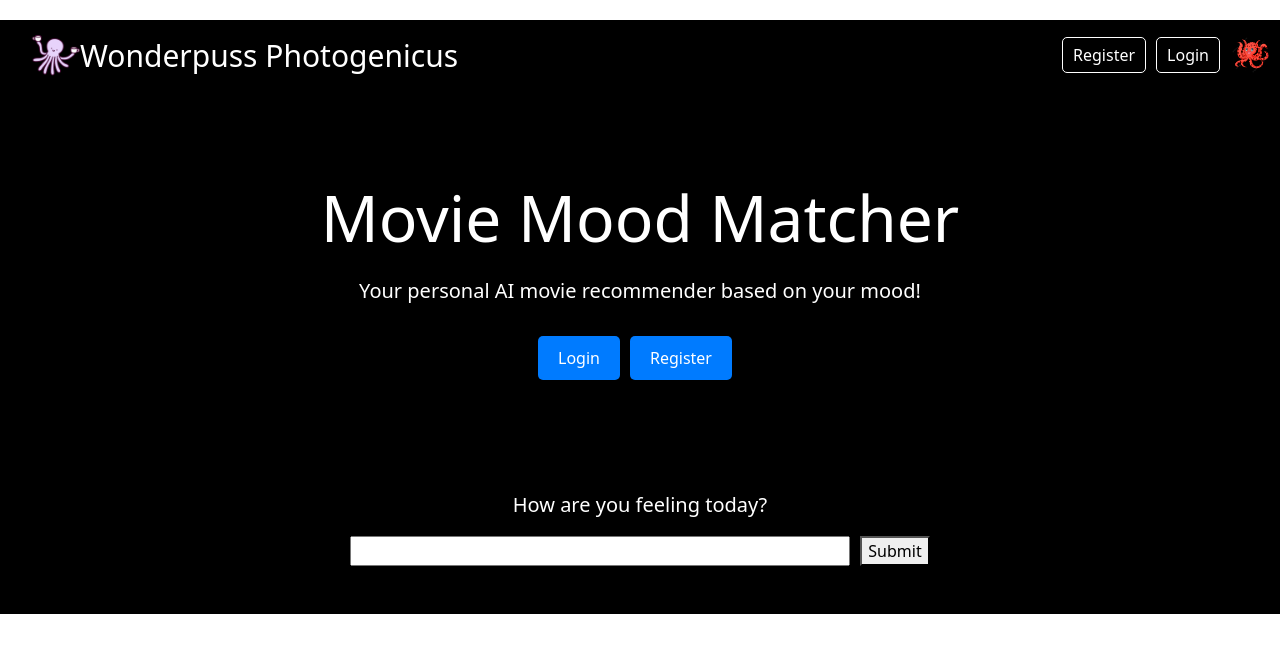
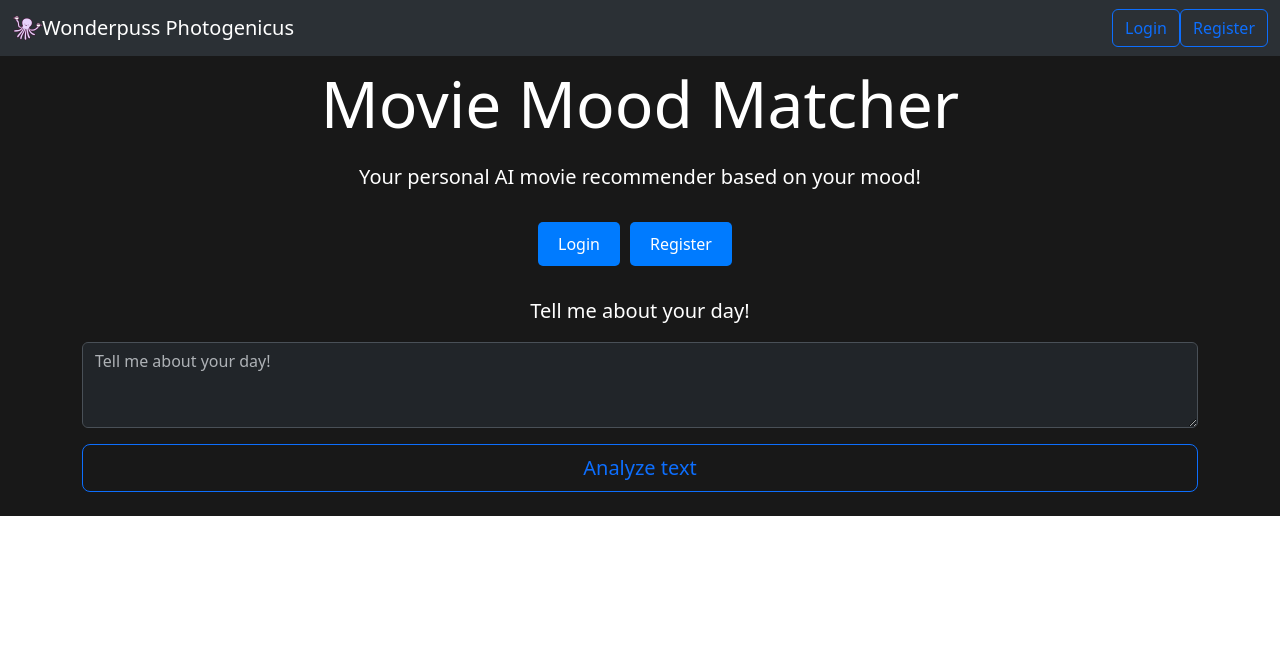
Before and after one commit to Team-Wonderpuss-Photogenicus/scratch-project, a React app: page / in a window 1280 px wide. Shown: the top 652 px of the page. Built offline with nearby package versions, Linux system fonts and the light colour scheme.

Commit message:
ui changes

```diff
--- a/src/components/MovieRec.jsx
+++ b/src/components/MovieRec.jsx
@@ -1,19 +1,24 @@
-import React from "react";
-import styles from "../stylesheet/styles.scss";
-import right from "../assets/right.jpeg";
+import React from 'react';
+import styles from '../stylesheet/styles.scss';
+import right from '../assets/right.jpeg';
+import Container from 'react-bootstrap/Container';
 
 const MovieRec = () => {
   return (
-    <div className="recContainer">
-      <div className="center">
-        <h1 className="recTitle">Movie Mood Matcher</h1>
-        <p className="description">Your personal AI movie recommender based on your mood!</p>
-        <div className="recButtons">
-          <button className="recButton">Login</button>
-          <button className="recButton">Register</button>
+    <Container>
+      <div className='recContainer'>
+        <div className='center'>
+          <h1 className='recTitle'>Movie Mood Matcher</h1>
+          <p className='description'>
+            Your personal AI movie recommender based on your mood!
+          </p>
+          <div className='recButtons'>
+            <button className='recButton'>Login</button>
+            <button className='recButton'>Register</button>
+          </div>
         </div>
       </div>
-    </div>
+    </Container>
   );
 };
 
--- a/src/components/Navbar.jsx
+++ b/src/components/Navbar.jsx
@@ -2,10 +2,17 @@ import React from 'react';
 import styles from '../stylesheet/styles.scss';
 import logoImg from '../assets/giphy.gif';
 import profileImg from '../assets/profile.png';
+import Button from 'react-bootstrap/Button';
+import Container from 'react-bootstrap/Container';
+import Form from 'react-bootstrap/Form';
+import Nav from 'react-bootstrap/Nav';
+import Navbar from 'react-bootstrap/Navbar';
+import NavDropdown from 'react-bootstrap/NavDropdown';
 
-const Navbar = () => {
+const NavbarF = () => {
   return (
-    <div className='navbar'>
+    <>
+      {/* <div className='navbar'>
         <div className='logoContainer'>
           <img src={logoImg} alt='logo' className='logo' />
         </div>
@@ -15,8 +22,41 @@ const Navbar = () => {
           <button className='login'>Login</button>
           <img src={profileImg} alt='profile' className='profileImg' />
         </div>
-    </div>
+      </div> */}
+      <Navbar
+        bg='dark'
+        data-bs-theme='dark'
+        expand='lg'
+        className='bg-body-tertiary'
+      >
+        <Container fluid>
+          <Navbar.Brand href='#'>
+            {' '}
+            <img
+              alt=''
+              src={logoImg}
+              width='30'
+              height='30'
+              className='d-inline-block align-top'
+            />
+            Wonderpuss Photogenicus
+          </Navbar.Brand>
+          <Navbar.Toggle aria-controls='navbarScroll' />
+          <Navbar.Collapse id='navbarScroll'>
+            <Nav
+              className='me-auto my-2 my-lg-0'
+              style={{ maxHeight: '100px' }}
+              navbarScroll
+            ></Nav>
+            <Form className='d-flex'>
+              <Button variant='outline-primary'>Login</Button>
+              <Button variant='outline-primary'>Register</Button>
+            </Form>
+          </Navbar.Collapse>
+        </Container>
+      </Navbar>
+    </>
   );
 };
 
-export default Navbar;
+export default NavbarF;
--- a/src/components/Question.jsx
+++ b/src/components/Question.jsx
@@ -1,36 +1,43 @@
-import React, { useState } from "react";
-import styles from "../stylesheet/styles.scss";
+import React, { useState } from 'react';
+import styles from '../stylesheet/styles.scss';
+import Button from 'react-bootstrap/Button';
+import Form from 'react-bootstrap/Form';
+import Container from 'react-bootstrap/Container';
+import ButtonGroup from 'react-bootstrap/ButtonGroup';
+import ToggleButton from 'react-bootstrap/ToggleButton';
+import ToggleButtonGroup from 'react-bootstrap/ToggleButtonGroup';
 
 const Question = ({ recommend }) => {
-  const [userInput, setUserInput] = useState("");
-  const [answer, setAnswer] = useState("");
-  const [matchOrComfort, setMatchOrComfort] = useState("matching");
+  const [userInput, setUserInput] = useState('');
+  const [answer, setAnswer] = useState('');
+  const [matchOrComfort, setMatchOrComfort] = useState('matching');
   const [submitClick, setSubmitClick] = useState(false);
+  const [page, setPage] = useState(2);
 
   const handleSubmit = async (event) => {
-    console.log("in the first question handleSubmit");
+    console.log('in the first question handleSubmit');
     event.preventDefault();
     try {
       // const response = await axios.post("/api/emotions", {
       //   answer: "I am very happy today",
       //   params:{userInput},
       // });
-      console.log("userInput", userInput);
+      console.log('userInput', userInput);
       //const response = await axios.get("/api/");
-      const response = await fetch("/api/emotions", {
-        method: "POST",
+      const response = await fetch('/api/emotions', {
+        method: 'POST',
         headers: {
-          "Content-Type": "application/json",
+          'Content-Type': 'application/json',
         },
         body: JSON.stringify({ answer: userInput }),
       });
       if (!response.ok) {
-        throw new Error("error in emotion fetch");
+        throw new Error('error in emotion fetch');
       }
       const answer = await response.json();
       setSubmitClick(true);
-      console.log("response", response);
-      console.log("answer", answer);
+      console.log('response', response);
+      console.log('answer', answer);
       setAnswer(answer);
     } catch (error) {
       console.error(`Error in fetch first submit ${error}`);
@@ -42,18 +49,18 @@ const Question = ({ recommend }) => {
   };
 
   const handleSelect = async (event) => {
-    console.log("in the second question handleSelect");
+    console.log('in the second question handleSelect');
     setMatchOrComfort(event.target.value);
   };
 
   const handleRecommend = async () => {
-    console.log("in the handle recommend");
+    console.log('in the handle recommend');
     console.log(answer, matchOrComfort);
     try {
-      const response = await fetch("/api/movies", {
-        method: "POST",
+      const response = await fetch('/api/movies', {
+        method: 'POST',
         headers: {
-          "Content-Type": "application/json",
+          'Content-Type': 'application/json',
         },
         body: JSON.stringify({
           emotion: answer,
@@ -62,7 +69,32 @@ const Question = ({ recommend }) => {
         }),
       });
       const data = await response.json();
-      console.log("the data infrontend from backend", data);
+      console.log('the data infrontend from backend', data);
+      recommend(data);
+    } catch (error) {
+      console.error(`Error in the recommend movie ${error}`);
+    }
+  };
+
+  const handleNext = async () => {
+    console.log('in the handle recommend');
+    console.log(answer, matchOrComfort);
+    setPage(page + 1);
+    console.log('page', page);
+    try {
+      const response = await fetch('/api/movies', {
+        method: 'POST',
+        headers: {
+          'Content-Type': 'application/json',
+        },
+        body: JSON.stringify({
+          emotion: answer,
+          matchOrEscape: matchOrComfort,
+          page: page,
+        }),
+      });
+      const data = await response.json();
+      console.log('the data infrontend from backend', data);
       recommend(data);
     } catch (error) {
       console.error(`Error in the recommend movie ${error}`);
@@ -70,38 +102,71 @@ const Question = ({ recommend }) => {
   };
 
   return (
+    <Container>
       <div className='questionContainer'>
-      <p className='question'>How are you feeling today?</p>
+        <p className='question'>Tell me about your day!</p>
         <form onSubmit={handleSubmit}>
-        <input
-          type="text"
-          id="userInput"
+          <Form.Group
+            className='mb-3'
+            controlId='exampleForm.ControlTextarea1'
             value={userInput}
-          className="text"
             onChange={handleChange}
-          required
+          >
+            {/* <Form.Label>Example textarea</Form.Label> */}
+            <Form.Control
+              as='textarea'
+              rows={3}
+              placeholder='Tell me about your day!'
+              data-bs-theme='dark'
             />
-        <button type="submit" className="submit">
-          Submit
-        </button>
+          </Form.Group>
+          <div className='d-grid gap-2'>
+            <Button type='submit' variant='outline-primary' size='lg'>
+              Analyze text
+            </Button>
+          </div>
+          <br></br>
         </form>
         {submitClick && (
           <>
-          <p className="question">
-            Seems like you're feeling {answer}. Do you want to keep feeling that way or do you want to escape that feeling?
+            <p className='question'>
+              Seems like you're feeling {answer}. Do you want to keep feeling
+              that way or do you want to escape that feeling?
             </p>
-          <select value={matchOrComfort} onChange={handleSelect}>
-            <option value="matching">Match It</option>
-            <option value="escaping">Escape It</option>
-          </select>
-          <button onClick={handleRecommend} type="submit" className="submit">
-            Recommend
-          </button>
+            <Form.Select
+              aria-label='Default select example'
+              value={matchOrComfort}
+              onChange={handleSelect}
+              data-bs-theme='dark'
+            >
+              <option>Open this select menu</option>
+              <option value='matching'>Match It</option>
+              <option value='escaping'>Escape It</option>
+            </Form.Select>
+            {/* <select value={matchOrComfort} onChange={handleSelect}>
+              <option value='matching'>Match It</option>
+              <option value='escaping'>Escape It</option>
+            </select> */}
+            <div className='d-grid gap-2'>
+              <Button
+                onClick={handleRecommend}
+                type='submit'
+                variant='outline-primary'
+                size='lg'
+              >
+                Recommend Movies
+              </Button>
+            </div>
+
+            <div className='end'>
+              <Button variant='outline-primary' onClick={handleNext}>
+                Next Page
+              </Button>{' '}
+            </div>
           </>
         )}
-      <br />
-      <br />
       </div>
+    </Container>
   );
 };
 
--- a/src/stylesheet/styles.scss
+++ b/src/stylesheet/styles.scss
@@ -1,17 +1,17 @@
-@import "~bootstrap/scss/bootstrap";
+@import '~bootstrap/scss/bootstrap';
 
 .appContainer {
-  background-color: black;
+  background-color: #181818;
 }
 
-.navbar {
-  display: flex;
-  justify-content: space-between;
-  align-items: center;
-  padding: 10px;
-  color: #fff;
-  margin-top: 20px;
-}
+// .navbar {
+//   display: flex;
+//   justify-content: space-between;
+//   align-items: center;
+//   padding: 1px;
+//   color: #ffffff;
+//   // margin-top: 20px;
+// }
 
 .logoContainer {
   margin-left: 20px;
@@ -35,19 +35,19 @@
   align-items: center;
 }
 
-.login {
-  background-color: transparent;
-  color: #fff;
-  border: 1px solid #fff;
-  padding: 5px 10px;
-  border-radius: 5px;
-  margin-right: 10px;
-  cursor: pointer;
-}
+// .login {
+//   background-color: transparent;
+//   color: #ffffff;
+//   border: 1px solid #ffffff;
+//   padding: 5px 10px;
+//   border-radius: 5px;
+//   margin-right: 10px;
+//   cursor: pointer;
+// }
 
 .profileImg {
   width: 40px;
-  height: 40px;
+  height: 10px;
   border-radius: 50%;
 }
 
@@ -56,8 +56,8 @@
   justify-content: center;
   align-items: center;
   padding: 10px;
-  height: 50vh;
-  color: #fff;
+  height: 30vh;
+  color: #ffffff;
 }
 
 .center {
@@ -83,13 +83,13 @@
   margin-right: 10px;
   padding: 10px 20px;
   background-color: #007bff;
-  color: #fff;
+  color: #ffffff;
   border: none;
   border-radius: 5px;
   cursor: pointer;
 }
 .questionContainer {
-  color: white;
+  color: #ffffff;
   text-align: center;
 }
 
@@ -107,7 +107,7 @@
 
 .card {
   background-color: rgb(0 0 0/ 65%);
-  color: white;
+  color: #ffffff;
   border-radius: 8px;
   box-shadow: 0 2px 4px rgba(0, 0, 0, 0.1);
   margin-bottom: 10px;
@@ -128,3 +128,14 @@
   justify-content: space-evenly;
   padding: 0 2.5%;
 }
+
+.sub {
+  font-size: 12px;
+  text-overflow: ellipsis;
+  height: 60px;
+  max-height: 60px;
+  overflow: hidden;
+  font-weight: lighter;
+  // white-space: nowrap;
+  // overflow: hidden;
+}
```
Also changed, not shown: src/components/MovieComponents.jsx (+25 -14 lines), 1 other file (tests, documents, lock files or other folders). Lines whose indentation alone changed are shown as unchanged.
